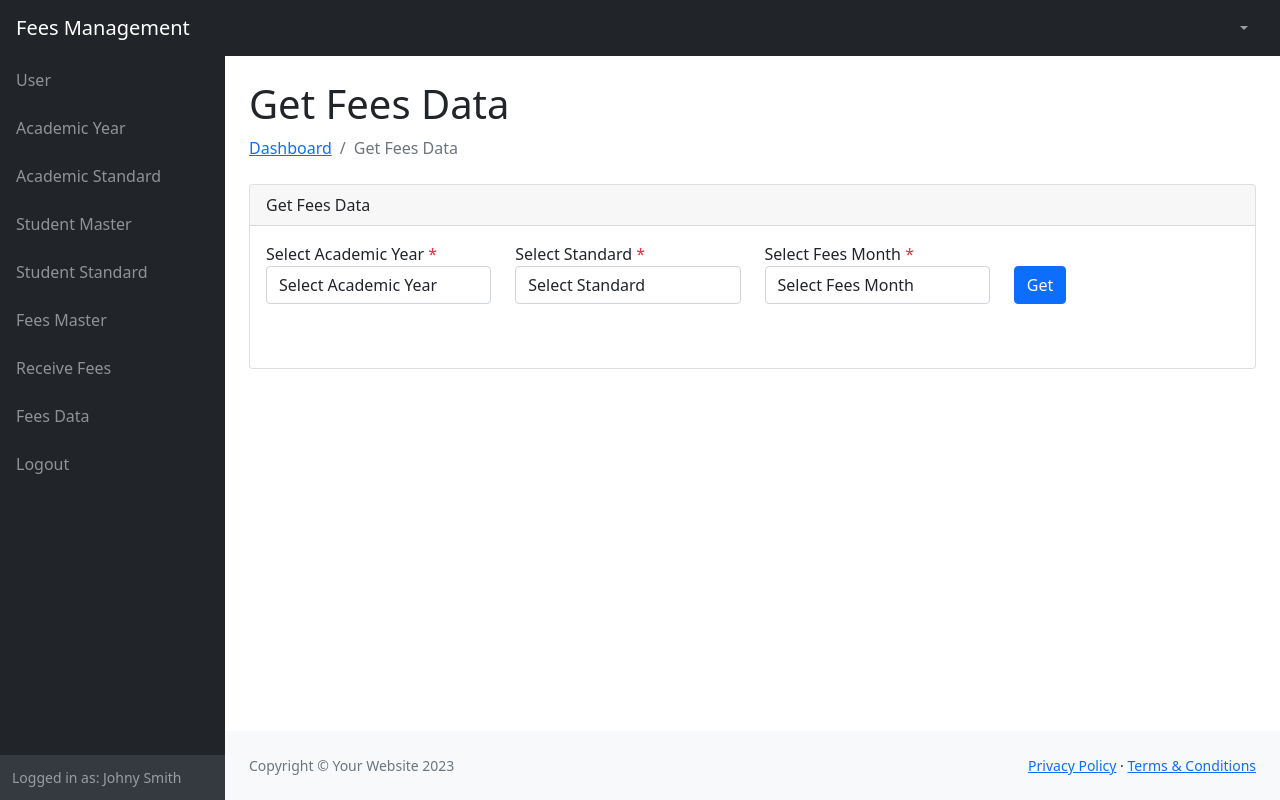
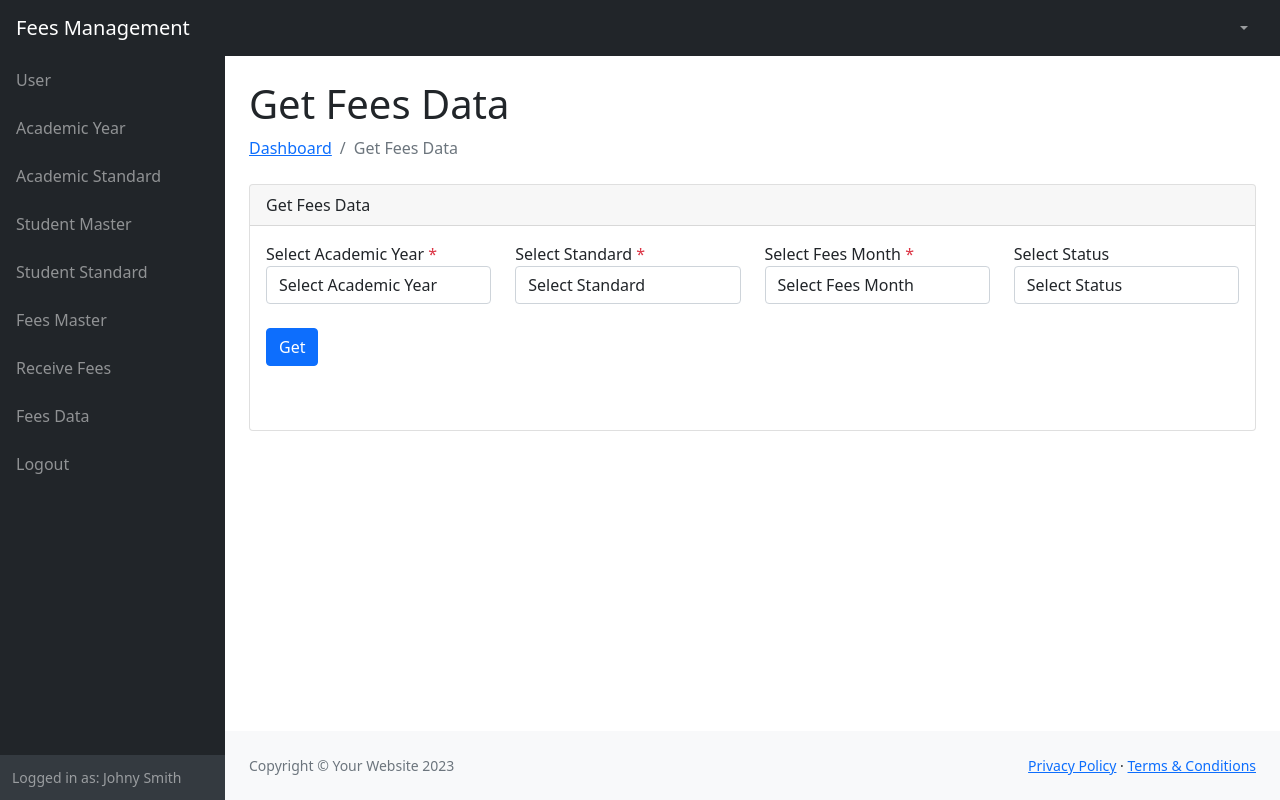
Before and after one commit to hemantsahu/sfms, a PHP site: page /sfms/fees_data.php in a window 1280 px wide. Run offline with PHP 8.4, Linux system fonts and the light colour scheme; a user stored in the database is signed in; data comes from the database, SQL or seed files in the repository; some libraries are stand-ins or nearby versions.

Commit message:
get fees data status filter added

```diff
--- a/fees_data.php
+++ b/fees_data.php
@@ -20,6 +20,16 @@ $fees_month_list_box = '<option value="">Select Fees Month</option>';
 if(isset($_POST["search_pending_fees_data"]))
 {
     $formdata = array();
+
+    $formdata['status'] = trim($_POST["status"]);
+    // if(empty($_POST["status"]))
+    // {
+    //     $error .= '<li>Please Select Academic Year</li>';
+    // }
+    // else
+    // {
+    //     $formdata['status'] = trim($_POST["status"]);
+    // }
 
     if(empty($_POST["acedemic_year_id"]))
     {
@@ -134,24 +144,54 @@ if(isset($_POST["search_pending_fees_data"]))
             if($statement->rowCount() > 0)
             {
                 $fees_status = '<span class="badge bg-success">Paid</span>';
+                if($formdata['status'] == 'paid'){
+                    $student_data .= '
+                    <tr>
+                        <td>'.$row["acedemic_start_month"].' '.$row["acedemic_start_year"].' - '.$row["acedemic_end_month"].' '.$row["acedemic_end_year"].'</td>
+                        <td>'.$fees_month.'</td>
+                        <td>'.$row["student_number"].'</td>
+                        <td>'.$row["student_name"].'</td>
+                        <td>'.$row["student_contact_number1"].'</td>
+                        <td>'.$row["acedemic_standard_name"].' - '.$row["acedemic_standard_division"].'</td>
+                        <td><span style="font-family: DejaVu Sans; sans-serif;">&#8377;</span>'.$fees_amount.'</td>
+                        <td>'.$fees_status.'</td>
+                    </tr>
+                ';
+                }
             }
             else
             {
                 $fees_status = '<span class="badge bg-danger">Not Paid</span>';
+                if($formdata['status'] == 'unpaid'){
+                    $student_data .= '
+                    <tr>
+                        <td>'.$row["acedemic_start_month"].' '.$row["acedemic_start_year"].' - '.$row["acedemic_end_month"].' '.$row["acedemic_end_year"].'</td>
+                        <td>'.$fees_month.'</td>
+                        <td>'.$row["student_number"].'</td>
+                        <td>'.$row["student_name"].'</td>
+                        <td>'.$row["student_contact_number1"].'</td>
+                        <td>'.$row["acedemic_standard_name"].' - '.$row["acedemic_standard_division"].'</td>
+                        <td><span style="font-family: DejaVu Sans; sans-serif;">&#8377;</span>'.$fees_amount.'</td>
+                        <td>'.$fees_status.'</td>
+                    </tr>
+                ';
+                }
             }
 
-            $student_data .= '
-                        <tr>
-                            <td>'.$row["acedemic_start_month"].' '.$row["acedemic_start_year"].' - '.$row["acedemic_end_month"].' '.$row["acedemic_end_year"].'</td>
-                            <td>'.$fees_month.'</td>
-                            <td>'.$row["student_number"].'</td>
-                            <td>'.$row["student_name"].'</td>
-                            <td>'.$row["student_contact_number1"].'</td>
-                            <td>'.$row["acedemic_standard_name"].' - '.$row["acedemic_standard_division"].'</td>
-                            <td><span style="font-family: DejaVu Sans; sans-serif;">&#8377;</span>'.$fees_amount.'</td>
-                            <td>'.$fees_status.'</td>
-                        </tr>
+            if($formdata['status'] == ''){
+                $student_data .= '
+                <tr>
+                    <td>'.$row["acedemic_start_month"].' '.$row["acedemic_start_year"].' - '.$row["acedemic_end_month"].' '.$row["acedemic_end_year"].'</td>
+                    <td>'.$fees_month.'</td>
+                    <td>'.$row["student_number"].'</td>
+                    <td>'.$row["student_name"].'</td>
+                    <td>'.$row["student_contact_number1"].'</td>
+                    <td>'.$row["acedemic_standard_name"].' - '.$row["acedemic_standard_division"].'</td>
+                    <td><span style="font-family: DejaVu Sans; sans-serif;">&#8377;</span>'.$fees_amount.'</td>
+                    <td>'.$fees_status.'</td>
+                </tr>
             ';
+            }
         }
 
         $student_data .= '
@@ -249,6 +289,14 @@ include('header.php');
 						    <?php echo $fees_month_list_box; ?>
 						</select>
                     </div>
+                    <div class="col-md-3">
+						<label>Select Status</label>
+						<select name="status" id="status" class="form-control">
+                            <option value="">Select Status</option>
+						    <option value="paid">Paid</option>
+                            <option value="unpaid">Un Paid</option>
+						</select>
+                    </div>
 
                     <div class="col-md-2">
 						<br />
```
